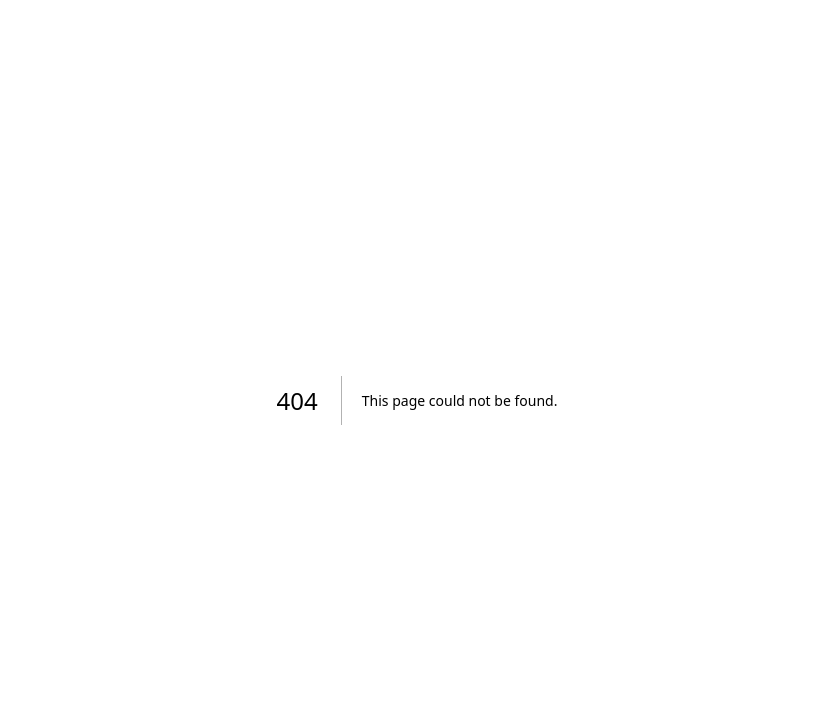
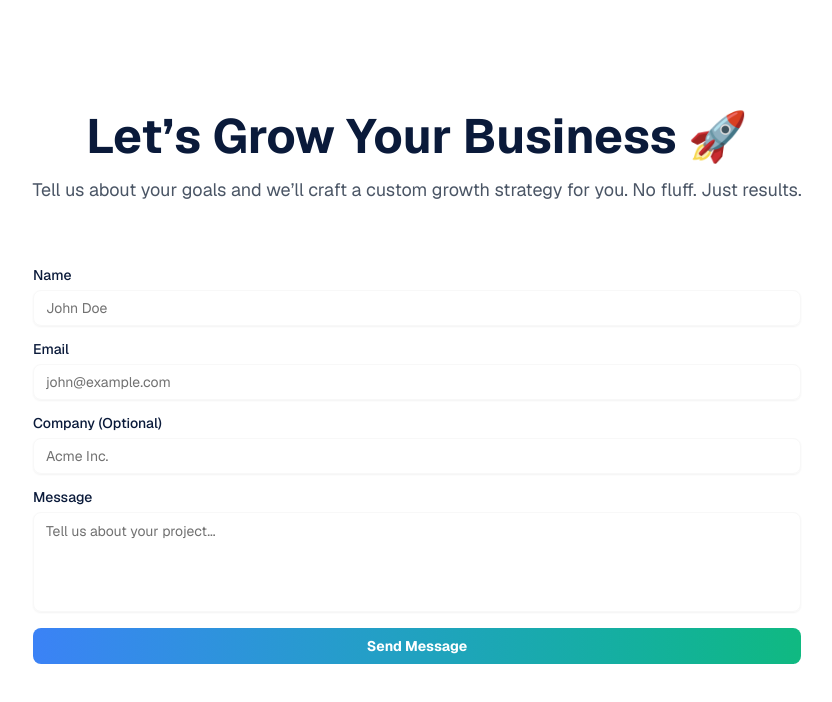
Before and after one commit to harshh1505/uplifts_media, a Next.js app: page /contact in a window 1280 px wide. Before the commit this address had no page. Shown: the top 702 px of the page, without its empty margins (223-1055 px from the left). Built offline with nearby package versions, Linux system fonts and the light colour scheme.

Commit message:
Create ContactPage component with hero and form
Added a contact page with a hero section and enquiry form.

```diff
--- /dev/null
+++ b/app/contact/page.tsx
@@ -0,0 +1,26 @@
+import { EnquiryForm } from '@/components/enquiry-form';
+
+export default function ContactPage() {
+  return (
+    <main className="min-h-screen bg-white pt-28 px-6">
+
+      {/* Hero */}
+      <section className="text-center max-w-4xl mx-auto mb-16">
+        <h1 className="text-4xl md:text-5xl font-bold text-[#0A1A3A] mb-4">
+          Let’s Grow Your Business 🚀
+        </h1>
+
+        <p className="text-gray-600 text-lg">
+          Tell us about your goals and we’ll craft a custom growth strategy for you.
+          No fluff. Just results.
+        </p>
+      </section>
+
+      {/* Form (REUSED) */}
+      <section className="max-w-3xl mx-auto">
+        <EnquiryForm />
+      </section>
+
+    </main>
+  );
+}
```
